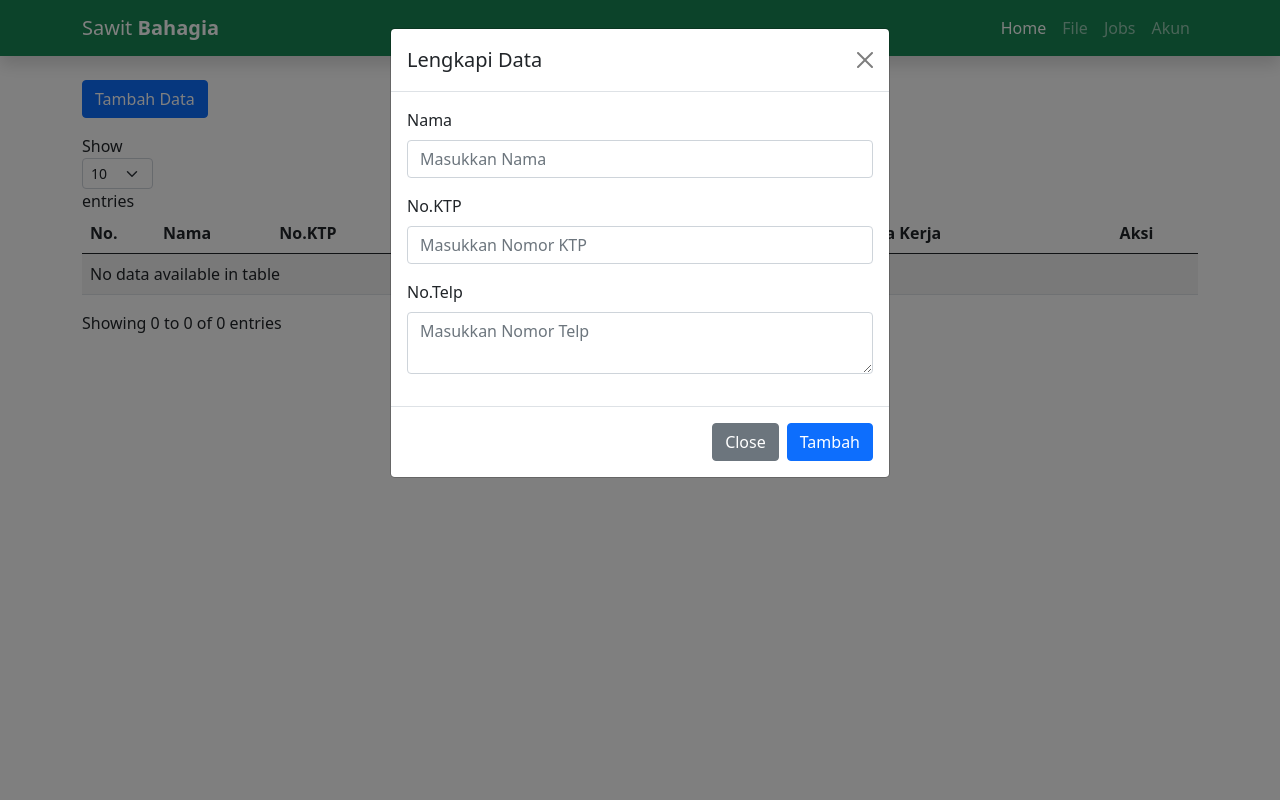
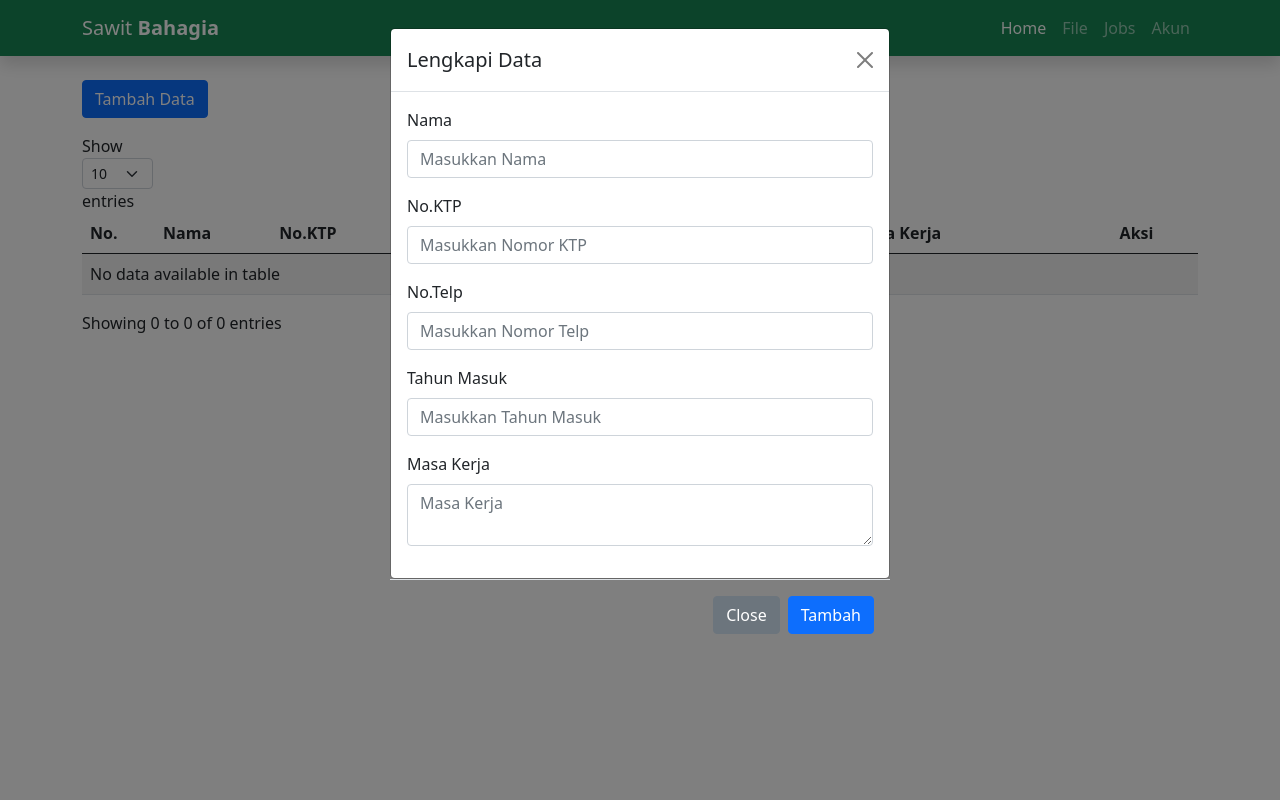
Before and after one commit to HarryNurHidayat/PT.SawitBahagia, a PHP site: page /Sbahagia.php in a window 1280 px wide, after a click on "Tambah Data". Run offline with PHP 8.4, Linux system fonts and the light colour scheme; data that the repository does not hold is empty; some libraries are stand-ins or nearby versions.

Commit message:
Pembaharuan 0.1

```diff
--- a/Sbahagia.php
+++ b/Sbahagia.php
@@ -64,9 +64,21 @@
                                 <label for="no.KTP" class="form-label">No.KTP</label>
                                 <input type="text" class="form-control" id="no.KTP" placeholder="Masukkan Nomor KTP" name="no.KTP" required>
                             </div>
+
                             <div class="mb-3">
                                 <label for="no.Telp" class="form-label">No.Telp</label>
-                                <textarea class="form-control" id="no.Telp" placeholder="Masukkan Nomor Telp" name="no.Telp" required></textarea>
+                                <input type="text" class="form-control" id="no.Telp" placeholder="Masukkan Nomor Telp" name="no.Telp" required>
+                            </div>
+
+                            <div class="mb-3">
+                                <label for="tahun_masuk" class="form-label">Tahun Masuk</label>
+                                <input type="text" class="form-control" id="tahun_masuk" placeholder="Masukkan Tahun Masuk" name="tahun_masuk" required>
+                            </div>
+
+                            <div class="mb-3">
+                                <label for="jumlah_masa_kerja" class="form-label">Masa Kerja</label>
+                                <textarea class="form-control" id="jumlah_masa_kerja" placeholder="Masa Kerja" name="jumlah_masa_kerja" required></textarea>
+                            </div>
                             </div>
                         </div>
                         <div class="modal-footer">
@@ -81,6 +93,9 @@
         </div>
     </div>
     <!--Akhir Tampilan-->
+
+    <!--Style tampilan-->
+    <!--Akhir Tampilan style-->
 
     <!--tampilan tabel-->
     <div class = "container data-sawitb mt-3">
--- a/UP.php
+++ b/UP.php
@@ -7,10 +7,12 @@ $id = $_POST['id'];
 $nama = $_POST['nama'];
 $KTP = $_POST['no.KTP'];
 $Telp = $_POST['no.Telp'];
+$Tahun = $_POST['tahun_masuk'];
+$Masa = $_POST['jumlah_masa_kerja'];
 
 
 //update data ke database
-mysqli_query($koneksi, "update sawitb set nama='$nama', no.KTP='$KTP', no.Telp='$Telp' where id='$id'");
+mysqli_query($koneksi, "update sawitb set nama='$nama', no.KTP='$KTP', no.Telp='$Telp', tahun_masuk='$Tahun', jumlah_masa_kerja='$Masa' where id='$id'");
 
 //mengalihkan halaman kembali ke index.php
 header("location:Sbahagia.php");
--- a/form.php
+++ b/form.php
@@ -6,9 +6,11 @@ include './Dt.php';
 $nama = $_POST['nama'];
 $KTP = $_POST['no.KTP'];
 $Telp = $_POST['no.Telp'];
+$Tahun = $_POST['tahun_masuk'];
+$Masa = $_POST['jumlah_masa_kerja'];
 
 // Menginput data ke database
-mysqli_query($koneksi, "insert into sawitb values('','$nama','$KTP','$Telp')");
+mysqli_query($koneksi, "insert into sawitb values('','$nama','$KTP','$Telp','$Tahun','$Masa')");
 
 // Mengembalikan ke halaman awal
 header("location:Sbahagia.php");
```
Also changed, not shown: Ed.php (+9 -1 lines).
